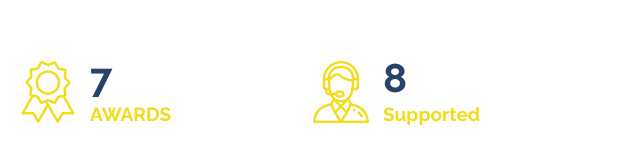
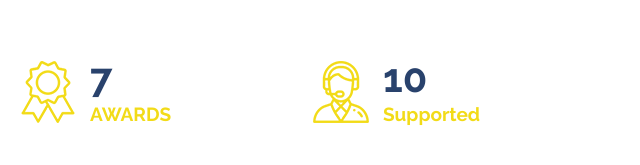
Before and after one commit to pavanparvathaneni/test-code, a plain HTML site: page index.html in a window 1280 px wide. Shown: the part 3126-3291 px from the top of the page, 640-1280 px from the left. Drawn offline with nearby package versions, Linux system fonts and the light colour scheme.

Commit message:
supported no changed 8 to 10

```diff
--- a/index.html
+++ b/index.html
@@ -445,7 +445,7 @@
             <div class="col-md-3 col-sm-6">
                <div id="ho_color" class="business_box">
                   <i><img src="images/business_icon4.png" alt="#" /></i>
-                  <h3>8</h3>
+                  <h3>10</h3>
                   <p>Supported </p>
                </div>
             </div>
```
